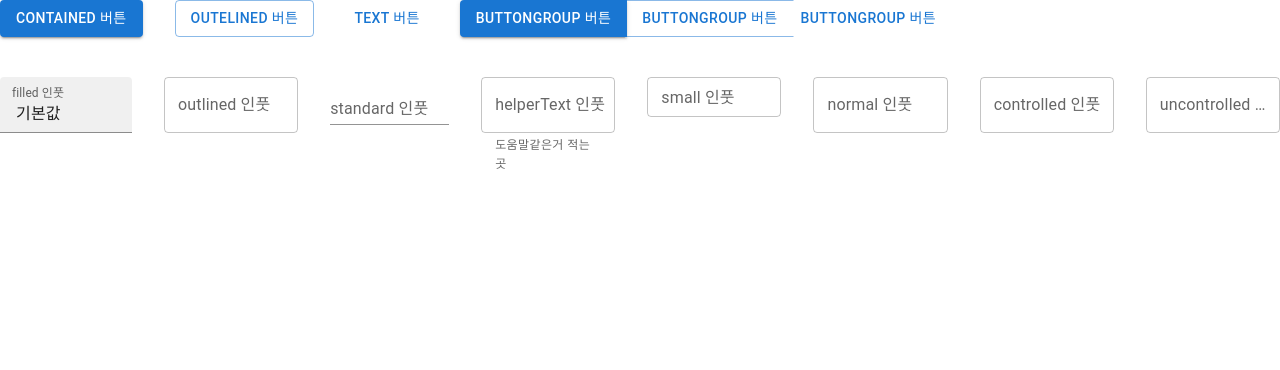
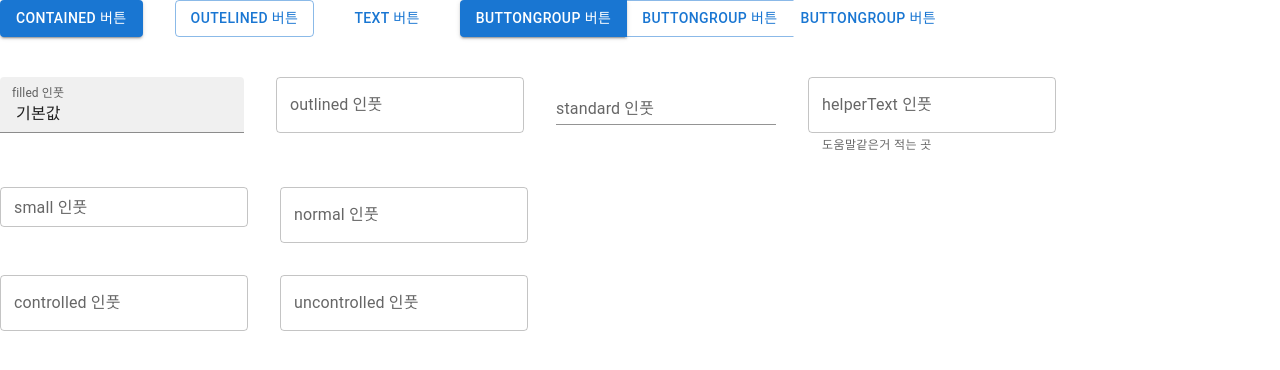
Before and after one commit to moji191019/mhjg-frontend, a React (Create React App) app: page / in a window 1280 px wide. Shown: the top 370 px of the page. Built offline with nearby package versions, Linux system fonts and the light colour scheme.

Commit message:
BaseButton, BaseInput 수정

```diff
--- a/src/App.module.scss
+++ b/src/App.module.scss
@@ -10,6 +10,11 @@ section {
 }
 .inputSection {
   margin-top: 40px;
+  flex-direction: column;
+  & > div {
+    display: flex;
+    gap: 2rem;
+  }
 }
 
 .App-logo {
--- a/src/App.tsx
+++ b/src/App.tsx
@@ -5,11 +5,11 @@ import BaseButton from './components/baseComp/BaseButton';
 import BaseInput from './components/baseComp/BaseInput';
 
 const App = () => {
-  const handleButtonClick: React.MouseEventHandler<HTMLButtonElement> = (event) => {
+  const handleButtonClick = (event: React.MouseEvent<HTMLButtonElement>) => {
     console.log('handleButtonClick', event.target);
   };
   const handleInputChange = (event: React.ChangeEvent<HTMLInputElement>) => {
-    console.log(event.target.value);
+    console.log('handleInputChange', event.target.value);
   };
   return (
     <div className="App">
@@ -25,14 +25,20 @@ const App = () => {
           </ButtonGroup>
         </section>
         <section className={styles.inputSection}>
+          <div>
             <BaseInput label="filled 인풋" defaultValue=" 기본값" variant="filled"></BaseInput>
             <BaseInput label="outlined 인풋" defaultValue="" variant="outlined"></BaseInput>
             <BaseInput label="standard 인풋" defaultValue="" variant="standard"></BaseInput>
             <BaseInput label="helperText 인풋" helperText="도움말같은거 적는 곳" variant="outlined"></BaseInput>
+          </div>
+          <div>
             <BaseInput label="small 인풋" size="small" variant="outlined"></BaseInput>
             <BaseInput label="normal 인풋" size="medium" variant="outlined"></BaseInput>
+          </div>
+          <div>
             <BaseInput label="controlled 인풋" onChangeHandler={handleInputChange} variant="outlined"></BaseInput>
             <BaseInput label="uncontrolled 인풋" variant="outlined"></BaseInput>
+          </div>
         </section>
       </main>
     </div>
--- a/src/components/baseComp/BaseButton.tsx
+++ b/src/components/baseComp/BaseButton.tsx
@@ -7,7 +7,7 @@ type BaseButtonProps = {
   text: string;
   variant?: 'text' | 'outlined' | 'contained' | undefined;
   size?: 'small' | 'medium' | 'large';
-  onClickHandler?: React.MouseEventHandler<HTMLButtonElement> | undefined;
+  onClickHandler?: (event: React.MouseEvent<HTMLButtonElement>) => void;
 };
 
 const BaseButton = ({ ...props }: BaseButtonProps) => {
```
Lines whose indentation alone changed are shown as unchanged.
